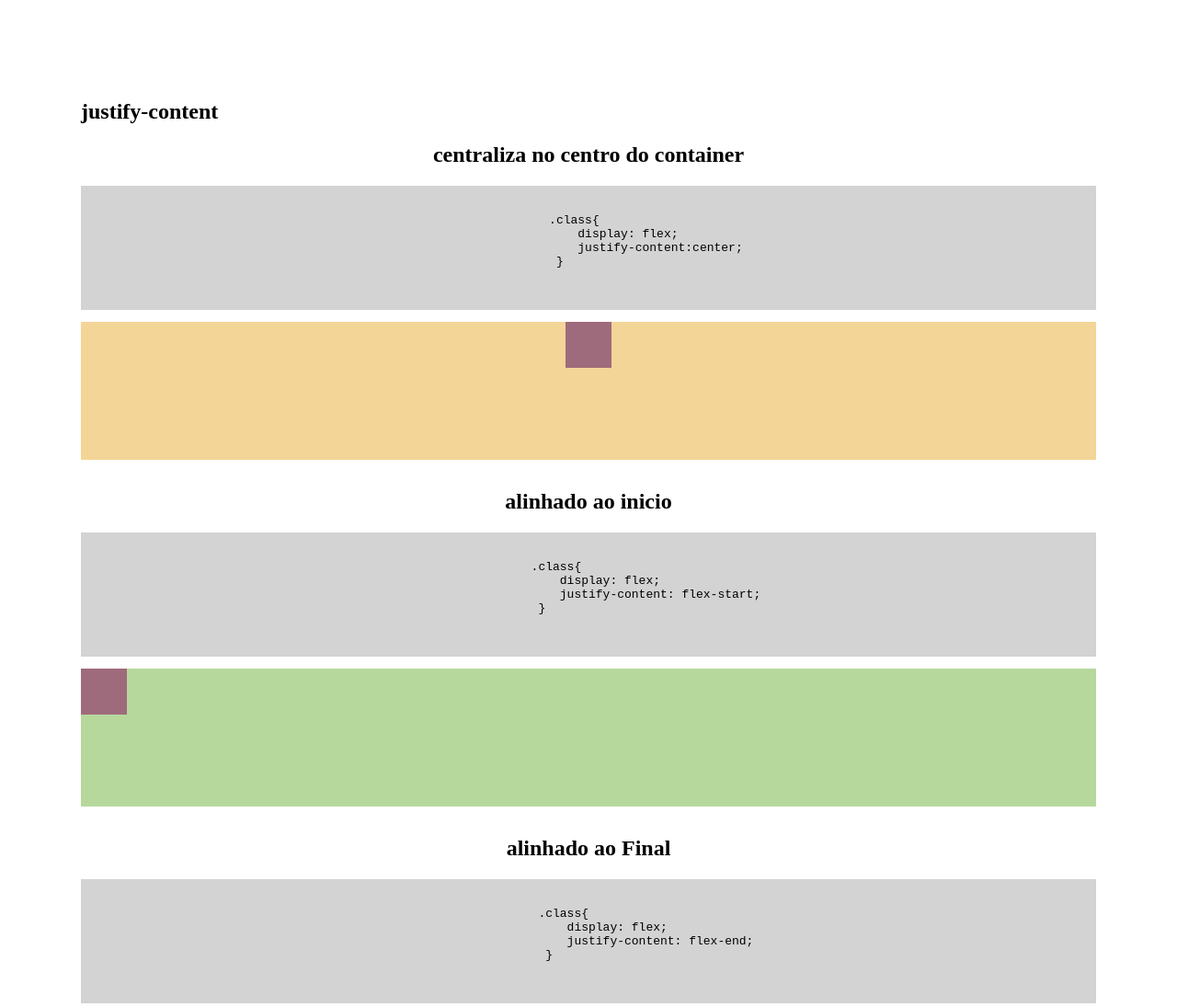
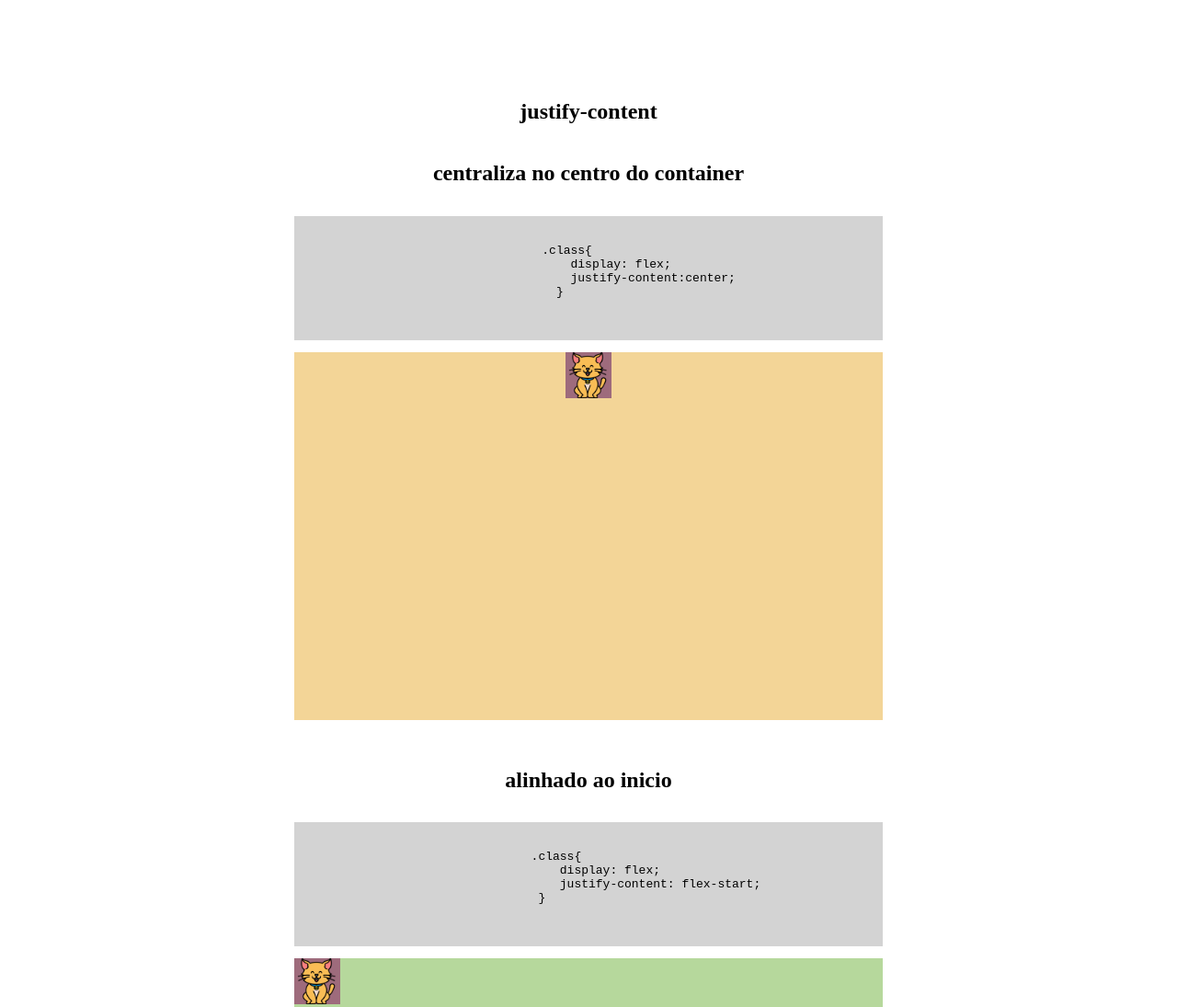
Before and after one commit to Dirlandia404/Flex, a plain HTML site: page index.html in a window 1280 px wide. Shown: the top 1095 px of the page at 92% size. Drawn offline with Linux system fonts and the light colour scheme.

Commit message:
add cats

```diff
--- a/index.html
+++ b/index.html
@@ -163,7 +163,7 @@
         <button>teste</button>
       </div>
 
-      <p>
+      <!-- <p>
         OBS: <strong>align-items: flex-start;</strong>alinha os itens ao início
         do contêiner no eixo cruzado, independentemente do conteúdo.
         <br />
@@ -172,7 +172,7 @@
         que tenham alturas diferentes. <strong>flex-start</strong> foca na
         posição do item; <strong>baseline</strong> foca no alinhamento do
         conteúdo.
-      </p>
+      </p> -->
     </section>
     <section class="flex-direction">
       <h1>flex-direction</h1>
--- a/styles.css
+++ b/styles.css
@@ -6,27 +6,42 @@
   --cor-5: #9e6b7c;
   --cor-6: #d3d3d3;
 }
+section {
+  display: flex;
+  flex-direction: column;
+  justify-content: center;
+  align-items: center;
+  padding: 5em;
+}
 div {
   margin-bottom: 2em;
-  height: 150px;
+  height: 50vh;
+  width: 50vw;
 }
 .box {
   background-color: var(--cor-5);
   width: 50px;
   height: 50px;
+  background-image: url(laranja.png);
+  background-size: cover;
 }
 .box2 {
   background-color: var(--cor-4);
   width: 50px;
   height: 50px;
+  background-image: url(preto.png);
+  background-size: cover;
 }
 .box3 {
   background-color: var(--cor-3);
   width: 50px;
   height: 50px;
+  background-image: url(branco.png);
+  background-size: cover;
 }
 pre {
   background-color: var(--cor-6);
+  width: 50vw;
 }
 code {
   display: flex;
@@ -36,9 +51,7 @@ code {
 h2 {
   text-align: center;
 }
-section {
-  padding: 5em;
-}
+
 .center {
   background-color: var(--cor-1);
   display: flex;
```
Also changed, not shown: branco.png (added), laranja.png (added), preto.png (added). Lines whose indentation alone changed are shown as unchanged.
